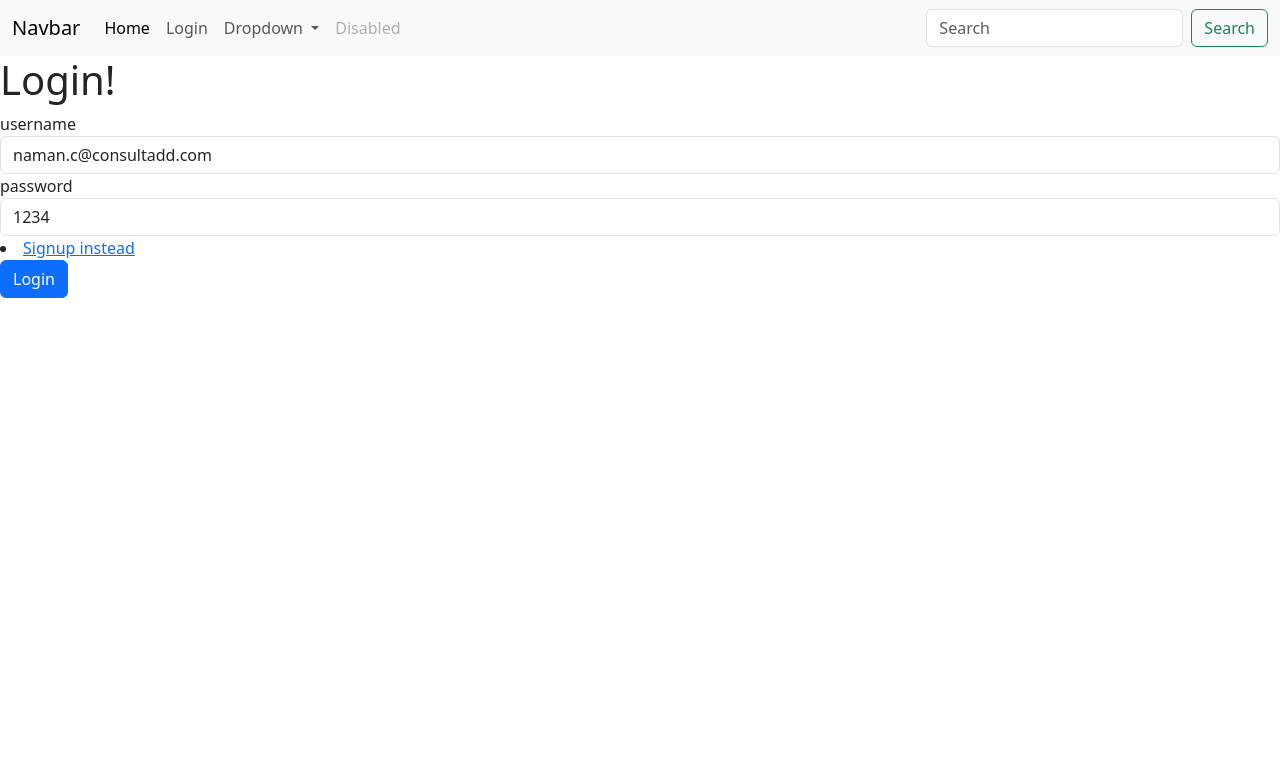
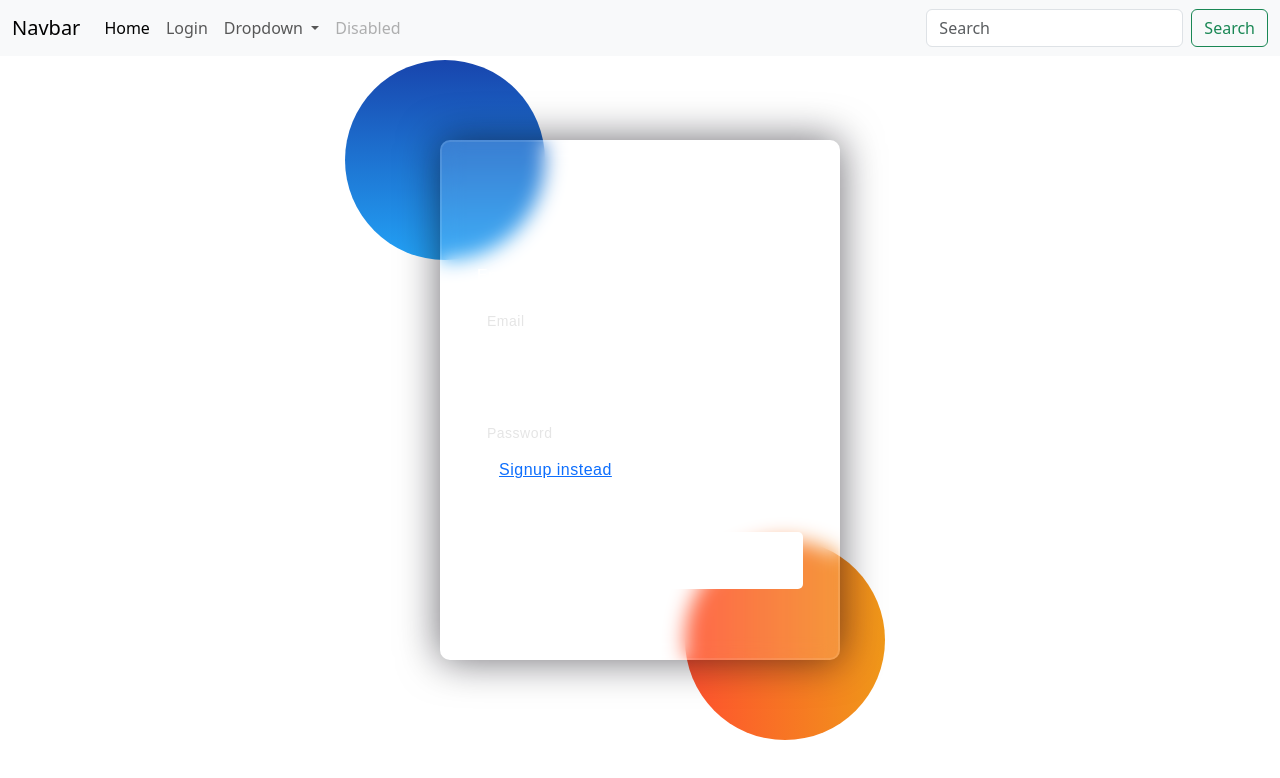
Before and after one commit to darkdraiden/Team-Sigma-Project, an Angular app in the folder frontend/: page /login in a window 1280 px wide. Shown: the top 778 px of the page. Built offline with nearby package versions, Linux system fonts and the light colour scheme.

Commit message:
login ui

```diff
--- a/frontend/src/app/MyComponents/login/login.component.css
+++ b/frontend/src/app/MyComponents/login/login.component.css
@@ -0,0 +1,123 @@
+
+*,
+*:before,
+*:after{
+padding: 0;
+margin: 0;
+box-sizing: border-box;
+}
+body{
+background-color: #080710;
+}
+.background{
+width: 430px;
+height: 520px;
+position: absolute;
+transform: translate(-50%,-50%);
+left: 50%;
+top: 50%;
+}
+.background .shape{
+height: 200px;
+width: 200px;
+position: absolute;
+border-radius: 50%;
+}
+.shape:first-child{
+background: linear-gradient(
+  #1845ad,
+  #23a2f6
+);
+left: -80px;
+top: -80px;
+}
+.shape:last-child{
+background: linear-gradient(
+  to right,
+  #ff512f,
+  #f09819
+);
+right: -30px;
+bottom: -80px;
+}
+form{
+height: 520px;
+width: 400px;
+background-color: rgba(255,255,255,0.13);
+position: absolute;
+transform: translate(-50%,-50%);
+top: 50%;
+left: 50%;
+border-radius: 10px;
+backdrop-filter: blur(10px);
+border: 2px solid rgba(255,255,255,0.1);
+box-shadow: 0 0 40px rgba(8,7,16,0.6);
+padding: 50px 35px;
+}
+form *{
+font-family: 'Poppins',sans-serif;
+color: #ffffff;
+letter-spacing: 0.5px;
+outline: none;
+border: none;
+}
+form h3{
+font-size: 32px;
+font-weight: 500;
+line-height: 42px;
+text-align: center;
+}
+
+label{
+display: block;
+margin-top: 30px;
+font-size: 16px;
+font-weight: 500;
+}
+input{
+display: block;
+height: 50px;
+width: 100%;
+background-color: rgba(255,255,255,0.07);
+border-radius: 3px;
+padding: 0 10px;
+margin-top: 8px;
+font-size: 14px;
+font-weight: 300;
+}
+::placeholder{
+color: #e5e5e5;
+}
+button{
+margin-top: 50px;
+width: 100%;
+background-color: #ffffff;
+color: #080710;
+padding: 15px 0;
+font-size: 18px;
+font-weight: 600;
+border-radius: 5px;
+cursor: pointer;
+}
+.social{
+margin-top: 30px;
+display: flex;
+}
+.social div{
+background: red;
+width: 150px;
+border-radius: 3px;
+padding: 5px 10px 10px 5px;
+background-color: rgba(255,255,255,0.27);
+color: #eaf0fb;
+text-align: center;
+}
+.social div:hover{
+background-color: rgba(255,255,255,0.47);
+}
+.social .fb{
+margin-left: 25px;
+}
+.social i{
+margin-right: 4px;
+}
--- a/frontend/src/app/MyComponents/login/login.component.html
+++ b/frontend/src/app/MyComponents/login/login.component.html
@@ -1,4 +1,4 @@
-<div>
+<!-- <div>
   <h1>Login!</h1>
     <form (ngSubmit)="loginClick()">
         <div class="form-group">
@@ -7,7 +7,7 @@
         </div>
         <div class="form-group">
           <label for="password">password</label>
-          <input type="passwordword"  name ="password" id ="password" [(ngModel)]="user.password" class="form-control" placeholder="passwordword">
+          <input type="password"  name ="password" id ="password" [(ngModel)]="user.password" class="form-control" placeholder="passwordword">
         </div>
         <li >
           <a class="link-primary" href="/signup">Signup instead</a>
@@ -15,4 +15,27 @@
 
         <button type="submit" class="btn btn-primary" >Login</button>
       </form>
-</div>
+</div> -->
+
+
+<body>
+  <div class="background">
+      <div class="shape"></div>
+      <div class="shape"></div>
+  </div>
+  <form (ngSubmit)="loginClick()">
+      <h3>Login Here</h3>
+
+      <label for="username">Email</label>
+      <input type="text" placeholder="Email " name ="username" id ="username"  [(ngModel)]="user.username" id="username">
+
+      <label for="password">Password</label>
+      <input type="password" placeholder="Password" name ="password" id ="password" [(ngModel)]="user.password">
+
+      <li >
+        <a class="link-primary" href="/signup">Signup instead</a>
+      </li>
+      <button type="submit" class="btn btn-primary" >Log In</button>
+
+  </form>
+</body>
--- a/frontend/src/app/MyComponents/login/login.component.ts
+++ b/frontend/src/app/MyComponents/login/login.component.ts
@@ -13,31 +13,27 @@
   styleUrl: './login.component.css'
 })
 export class LoginComponent  {
-  [x: string]: any;
-  // http: any;
-  constructor(private http :HttpClient)
-  {
+  http: any;
+  // constructor(private userService :UserService, private router: Router)
+  // {
 
-  }
+  // }
 
-   user:any = {
-    username : 'naman.c@consultadd.com',
-    password : '1234'
+  public user = {
+    username : '',
+    password : ''
   }
 
   loginClick( )
   {
-    // username : this.user.username
-    // password : this.user.password
+
     console.log("login button click", this.user.username, this.user.password )
 
-    this.http.post(`http://localhost:8081/auth/login`, this.user).subscribe((res:any)=>{
-      console.log(res.token);
-      if(res.token)
+    this.http.post(`${baseurl}/auth/login`, this.user).subscribe((res:any)=>{
+      if(res.result)
       {
         alert("login success")
         localStorage.setItem('loginToken',res.data.token)
-
         // this.router.navigateByUrl("/")
       }
       else{
--- a/frontend/src/app/MyComponents/signup/signup.component.ts
+++ b/frontend/src/app/MyComponents/signup/signup.component.ts
@@ -18,7 +18,7 @@
 
   }
 
-  public user = {
+  user : any = {
     username : '',
     password : ''
   }
```
